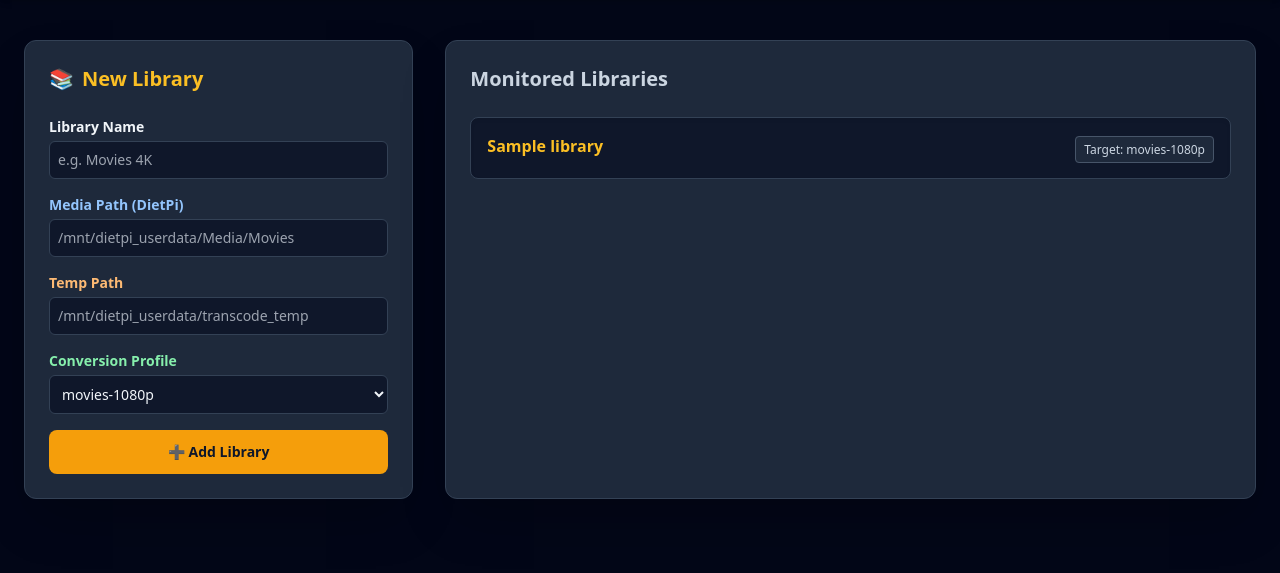
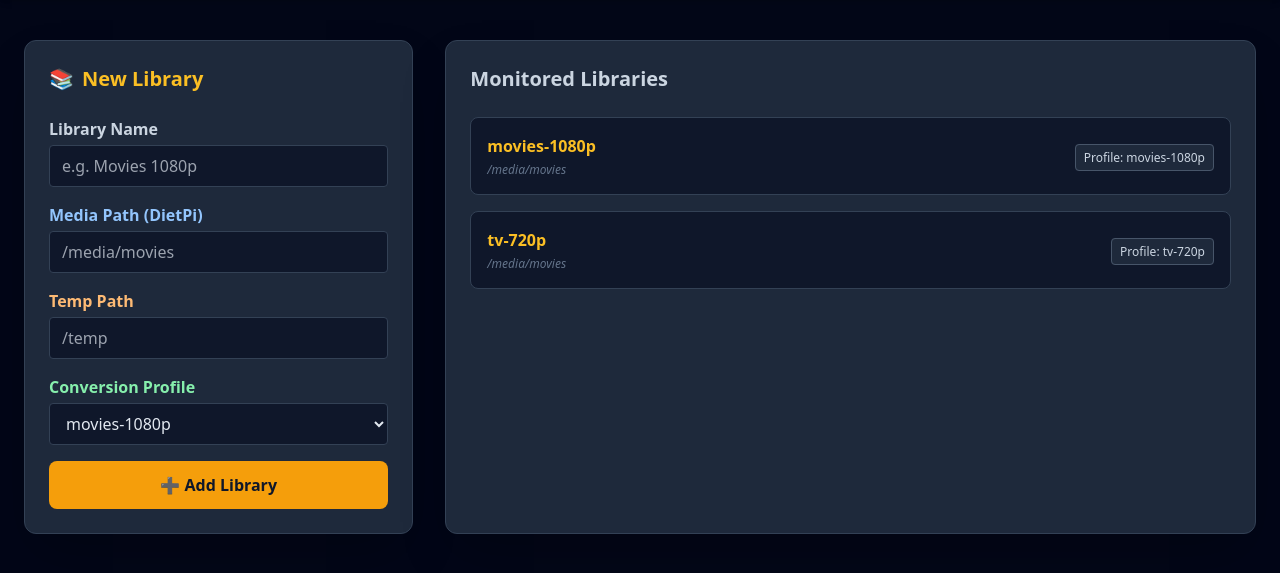
Before and after one commit to aitorti/thresherr, a FastAPI app: page /libraries in a window 1280 px wide. Shown: the part 69-642 px from the top of the page. Run offline with FastAPI, Linux system fonts and the light colour scheme; tables that the repository leaves empty hold one stand-in row (values such as "Sample post"); some libraries are stand-ins or nearby versions.

Commit message:
Added profile and libraries UI and database info

```diff
--- a/app/main.py
+++ b/app/main.py
@@ -1,36 +1,30 @@
 from fastapi import FastAPI, Request, Form, Depends
-from fastapi.responses import HTMLResponse
+from fastapi.responses import HTMLResponse, RedirectResponse
 from fastapi.templating import Jinja2Templates
 from sqlalchemy.orm import Session
-
-# 1. Imports (Absolute imports for Docker)
 import models
-import database
 from database import engine, SessionLocal
 
-# 2. Database setup (Create tables on startup)
+# 1. Database setup
 models.Base.metadata.create_all(bind=engine)
 
-# 3. App & Templates initialization
+# 2. App & Templates initialization
 app = FastAPI()
-# Inside Docker, the path is just "templates"
 templates = Jinja2Templates(directory="templates")
 
-# 4. Dependency to get DB session
+# 3. Dependency to get DB session
 def get_db():
-    """
-    Dependency to provide a database session to endpoints.
-    """
     db = SessionLocal()
     try:
         yield db
     finally:
         db.close()
 
-# 5. Routes
+# 4. Routes
 
 @app.get("/", response_class=HTMLResponse)
 async def dashboard(request: Request):
+    # Fixed: Passing request as the first argument as required by modern Starlette
     return templates.TemplateResponse(
         request=request,
         name="base.html"
@@ -47,7 +41,6 @@
 
 @app.post("/profiles")
 async def create_profile(
-    request: Request,
     name: str = Form(...),
     video_codec: str = Form(...),
     container: str = Form(...),
@@ -61,41 +54,16 @@
     subtitle_languages: str = Form(None),
     db: Session = Depends(get_db)
 ):
-    """
-    Creates a new profile and returns an HTML fragment for HTMX.
-    """
     new_profile = models.Profile(
-        name=name,
-        video_codec=video_codec,
-        container=container,
-        video_max_res=video_max_res,
-        video_max_bitrate=video_max_bitrate,
-        audio_codec=audio_codec,
-        audio_def_language=audio_def_language,
-        audio_languages=audio_languages,
-        subtitle_codec=subtitle_codec,
-        subtitle_def_language=subtitle_def_language,
-        subtitle_languages=subtitle_languages
+        name=name, video_codec=video_codec, container=container,
+        video_max_res=video_max_res, video_max_bitrate=video_max_bitrate,
+        audio_codec=audio_codec, audio_def_language=audio_def_language,
+        audio_languages=audio_languages, subtitle_codec=subtitle_codec,
+        subtitle_def_language=subtitle_def_language, subtitle_languages=subtitle_languages
     )
     db.add(new_profile)
     db.commit()
-    db.refresh(new_profile)
-
-# HTML Fragment for HTMX
-    html_content = f"""
-    <div class="bg-slate-900 p-4 rounded-lg border border-slate-700 shadow-inner">
-        <h3 class="font-bold text-amber-400 mb-2 border-b border-slate-800 pb-1">{name}</h3>
-        <div class="grid grid-cols-2 gap-2 text-xs text-slate-400">
-            <p>🎥 <span class="text-slate-200">{video_codec.upper()} / {video_max_res}p</span></p>
-            <p>📦 <span class="text-slate-200">{container.upper()}</span></p>
-            <p>🔊 <span class="text-slate-200">{audio_codec.upper()} ({audio_def_language or 'N/A'}{f', {audio_languages}' if audio_languages else ''})</span></p>
-            <p>📝 <span class="text-slate-200">{subtitle_codec.upper()} ({subtitle_def_language or 'N/A'}{f', {subtitle_languages}' if subtitle_languages else ''})</span></p>
-        </div>
-    </div>
-    <div id="empty-msg" hx-swap-oob="delete"></div>
-    """
-
-    return HTMLResponse(content=html_content, status_code=200)
+    return RedirectResponse(url="/profiles", status_code=303)
 
 @app.get("/libraries", response_class=HTMLResponse)
 async def get_libraries(request: Request, db: Session = Depends(get_db)):
@@ -108,36 +76,19 @@
     )
 
 @app.post("/libraries")
-async def create_library(
+async def add_library(
     name: str = Form(...),
     media_path: str = Form(...),
     temp_path: str = Form(...),
     profile_id: int = Form(...),
     db: Session = Depends(get_db)
 ):
-    new_lib = models.Library(
+    new_library = models.Library(
         name=name,
         media_path=media_path,
         temp_path=temp_path,
         profile_id=profile_id
     )
-    db.add(new_lib)
+    db.add(new_library)
     db.commit()
-    db.refresh(new_lib)
-
-    # Fragmento HTML para HTMX con el nombre del perfil incluido
-    html_content = f"""
-    <div class="bg-slate-900 p-4 rounded-lg border border-slate-700 flex justify-between items-center shadow-inner">
-        <div>
-            <h3 class="font-bold text-amber-400">{name}</h3>
-            <p class="text-xs text-slate-500 mt-1 italic">{media_path}</p>
-        </div>
-        <div class="text-right">
-            <span class="text-xs bg-slate-800 px-2 py-1 rounded border border-slate-600 text-slate-300">
-                Target: {new_lib.profile.name}
-            </span>
-        </div>
-    </div>
-    <div id="empty-lib-msg" hx-swap-oob="delete"></div>
-    """
-    return HTMLResponse(content=html_content)
+    return RedirectResponse(url="/libraries", status_code=303)
--- a/app/templates/libraries.html
+++ b/app/templates/libraries.html
@@ -7,32 +7,35 @@
             <span class="mr-2">📚</span> New Library
         </h2>
 
-        <form hx-post="/libraries" hx-target="#library-list" hx-swap="beforeend" onhtmx:after-request="this.reset()" class="space-y-4 text-sm">
+        <form action="/libraries" method="POST" class="space-y-4">
             <div>
-                <label class="block font-semibold mb-1">Library Name</label>
-                <input type="text" name="name" placeholder="e.g. Movies 4K" required class="w-full bg-slate-900 border border-slate-700 rounded-md p-2 outline-none focus:border-amber-500">
+                <label class="block font-semibold mb-1 text-slate-300">Library Name</label>
+                <input type="text" name="name" placeholder="e.g. Movies 1080p" required
+                       class="w-full bg-slate-900 border border-slate-700 rounded px-3 py-2 text-slate-200">
             </div>
 
             <div>
                 <label class="block font-semibold mb-1 text-blue-300">Media Path (DietPi)</label>
-                <input type="text" name="media_path" placeholder="/mnt/dietpi_userdata/Media/Movies" required class="w-full bg-slate-900 border border-slate-700 rounded-md p-2 outline-none">
+                <input type="text" name="media_path" placeholder="/media/movies" required
+                       class="w-full bg-slate-900 border border-slate-700 rounded px-3 py-2 text-slate-200">
             </div>
 
             <div>
                 <label class="block font-semibold mb-1 text-orange-300">Temp Path</label>
-                <input type="text" name="temp_path" placeholder="/mnt/dietpi_userdata/transcode_temp" required class="w-full bg-slate-900 border border-slate-700 rounded-md p-2 outline-none">
+                <input type="text" name="temp_path" placeholder="/temp" required
+                       class="w-full bg-slate-900 border border-slate-700 rounded px-3 py-2 text-slate-200">
             </div>
 
             <div>
                 <label class="block font-semibold mb-1 text-green-300">Conversion Profile</label>
-                <select name="profile_id" class="w-full bg-slate-900 border border-slate-700 rounded-md p-2 outline-none">
+                <select name="profile_id" required class="w-full bg-slate-900 border border-slate-700 rounded px-3 py-2 text-slate-200">
                     {% for profile in profiles %}
                         <option value="{{ profile.id }}">{{ profile.name }}</option>
                     {% endfor %}
                 </select>
             </div>
 
-            <button type="submit" class="w-full bg-amber-500 hover:bg-amber-600 text-slate-900 font-bold py-3 rounded-lg transition-all mt-4">
+            <button type="submit" class="w-full bg-amber-500 hover:bg-amber-600 text-slate-900 font-bold py-3 rounded-lg mt-4">
                 ➕ Add Library
             </button>
         </form>
@@ -40,21 +43,21 @@
 
     <section class="lg:col-span-2 bg-slate-800 p-6 rounded-xl border border-slate-700 shadow-2xl">
         <h2 class="text-xl font-bold mb-6 text-slate-300">Monitored Libraries</h2>
-        <div id="library-list" class="space-y-4">
+        <div class="space-y-4">
             {% for lib in libraries %}
-                <div class="bg-slate-900 p-4 rounded-lg border border-slate-700 flex justify-between items-center shadow-inner">
+                <div class="bg-slate-900 p-4 rounded-lg border border-slate-700 flex justify-between items-center">
                     <div>
                         <h3 class="font-bold text-amber-400">{{ lib.name }}</h3>
                         <p class="text-xs text-slate-500 mt-1 italic">{{ lib.media_path }}</p>
                     </div>
                     <div class="text-right">
                         <span class="text-xs bg-slate-800 px-2 py-1 rounded border border-slate-600 text-slate-300">
-                            Target: {{ lib.profile.name }}
+                            Profile: {{ lib.profile.name }}
                         </span>
                     </div>
                 </div>
             {% else %}
-                <p id="empty-lib-msg" class="text-slate-500 italic text-center py-10">No libraries added yet.</p>
+                <p class="text-slate-500 italic text-center py-10">No libraries added yet.</p>
             {% endfor %}
         </div>
     </section>
--- a/app/templates/profiles.html
+++ b/app/templates/profiles.html
@@ -7,11 +7,7 @@
             <span class="mr-2">⚙️</span> New Profile Configuration
         </h2>
 
-        <form hx-post="/profiles"
-              hx-target="#profile-list"
-              hx-swap="beforeend"
-              onhtmx:after-request="this.reset()"
-              class="space-y-4 text-sm">
+        <form action="/profiles" method="POST" class="space-y-4">
 
             <div>
                 <label class="block font-semibold mb-1">Profile Name</label>
--- a/docker-compose.yml
+++ b/docker-compose.yml
@@ -6,4 +6,6 @@
       - "8505:8000"
     volumes:
       - ./app:/app
+      - /multimedia/:/media
+      - /temp:/temp
     restart: unless-stopped
```
Also changed, not shown: app/models.py (+18 -37 lines), app/thresherr.db.
